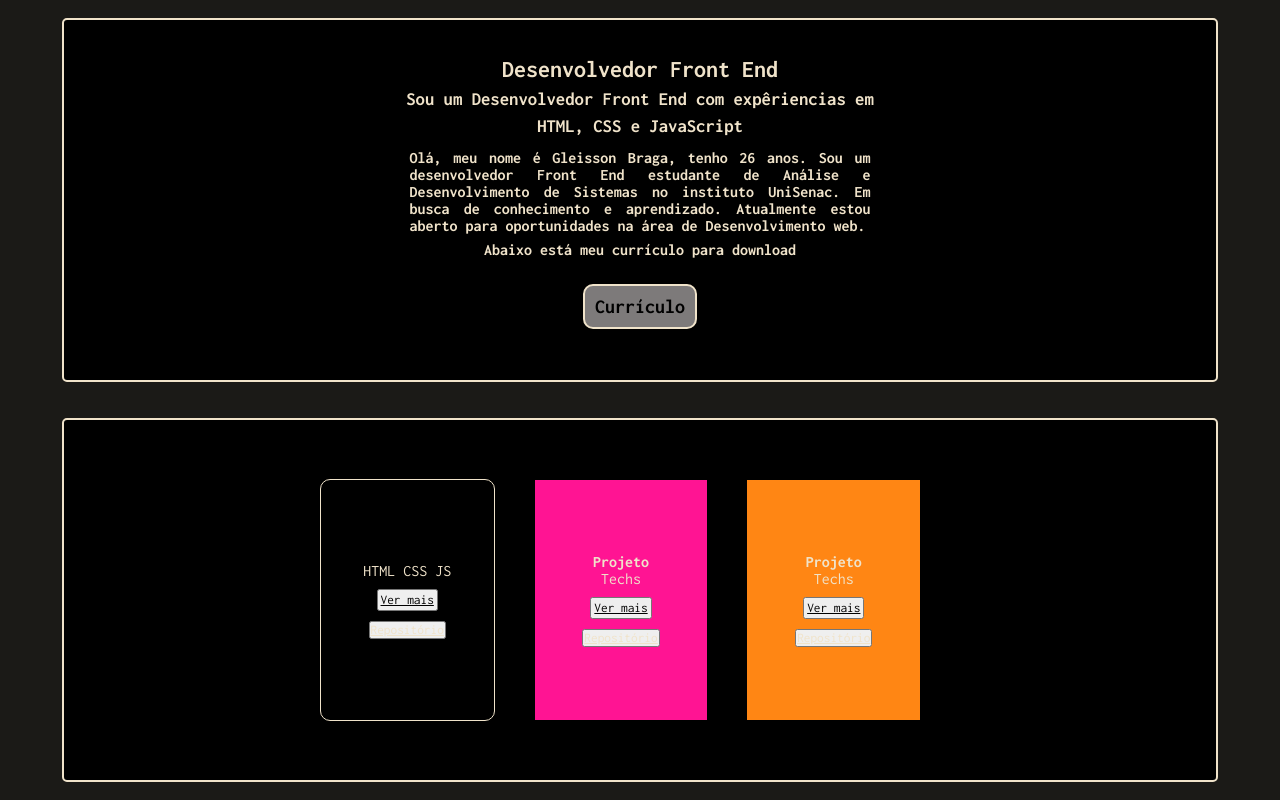
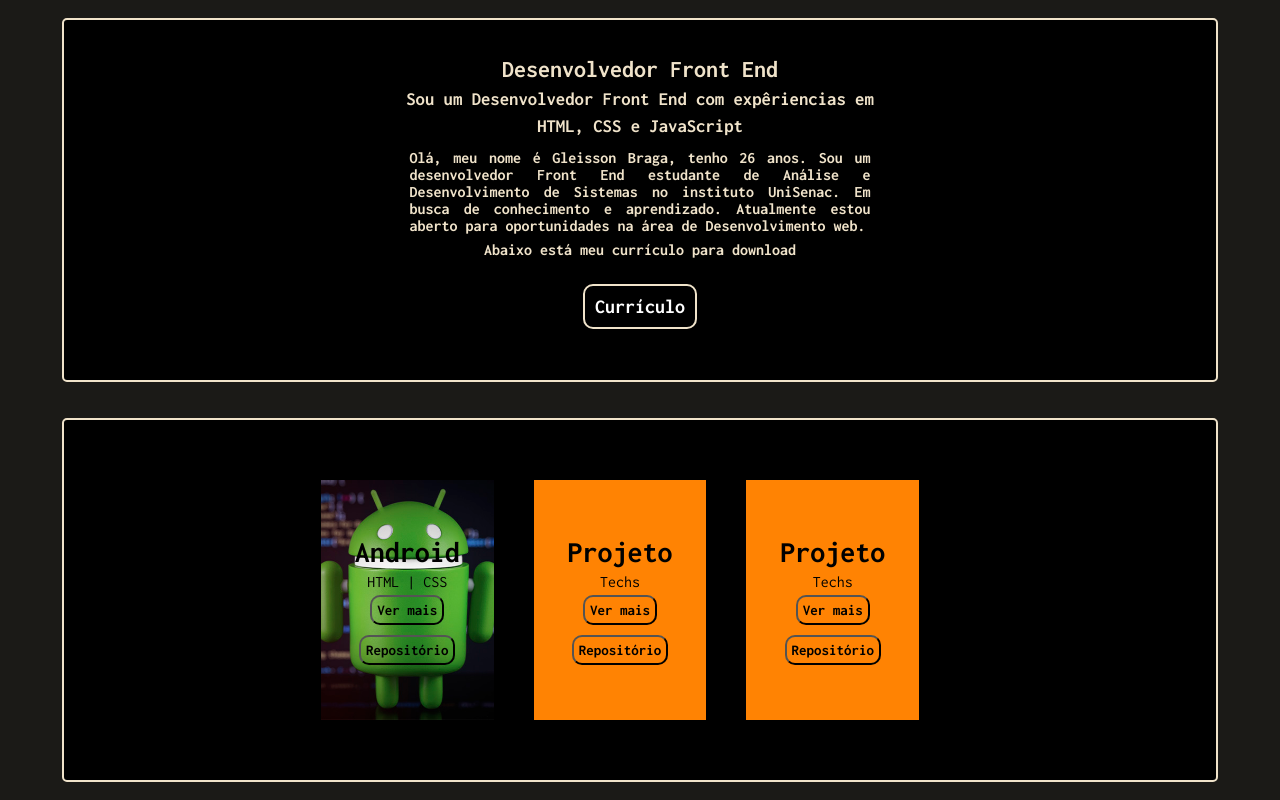
Before and after one commit to gleissonbraga/portfolio, a plain HTML site: page index.html in a window 1280 px wide. Shown: the part 860-1660 px from the top of the page. Drawn offline with Linux system fonts and the light colour scheme.

Commit message:
Adição do Projeto Android

```diff
--- a/index.html
+++ b/index.html
@@ -97,21 +97,22 @@
     <section class="projects">
         <div class="project-content">
             <div class="project-um">
-                <p>HTML CSS JS</p>
-                <button class="link-project"><a href="" target="_blank">Ver mais</a></button>
-                <button class="Repositório"><a href="" target="_blank">Repositório</a></button>
+                <h4>Android</h4>
+                <p>HTML | CSS</p>
+                <button class="link-project"><a href="https://gleissonbm.github.io/projeto-android/" target="_blank">Ver mais</a></button>
+                <button class="repositório"><a href="https://github.com/Gleissonbm/projeto-android" target="_blank">Repositório</a></button>
             </div>
             <div class="project-dois">
                 <h4>Projeto</h4>
                 <p>Techs</p>
                 <button class="link-project"><a href="" target="_blank">Ver mais</a></button>
-                <button class="Repositório"><a href="" target="_blank">Repositório</a></button>
+                <button class="repositório"><a href="" target="_blank">Repositório</a></button>
             </div>
             <div class="project-tres">
                 <h4>Projeto</h4>
                 <p>Techs</p>
                 <button class="link-project"><a href="" target="_blank">Ver mais</a></button>
-                <button class="Repositório"><a href="" target="_blank">Repositório</a></button>
+                <button class="repositório"><a href="" target="_blank">Repositório</a></button>
             </div>
         </div>
     </section>
--- a/style.css
+++ b/style.css
@@ -270,13 +270,13 @@ header li {
     padding: 10px;
     border-radius: 10px;
     border: solid 2px var(--cor05);
-    background-color: rgba(204, 200, 200, 0.61);
+    background-color: transparent;
 
 }
 
 .button-cta button a {
     text-decoration: none;
-    color: #000;
+    color: white;
     font-size: 20px;
     font-weight: bold;
 }
@@ -342,23 +342,38 @@ header li {
 .project-um {
     height: 30vh;
     width: 15%;
-    background-image: url(imagens/kenzie_blog_como-aprender-a-programar.webp);
+
+    background-image: url(imagens/android-11-go.jpg);
     background-size: cover;
     background-position: top center;
+
     display: flex;
     justify-content: center;
     align-items: center;
     flex-direction: column;
     margin-right: 40px;
 
-    border-radius: 10px;
-    border: solid 1px var(--cor05);
+
+
+}
+
+.project-um h4 {
+    margin: 5px 0px;
+    color: black;
+    font-size: 30px;
+}
+
+.project-um p {
+    color: black;
 }
 
 .project-dois {
     height: 30vh;
     width: 15%;
-    background-color: #ff1493;
+
+    background-color: #FF8303;
+    background-size: cover;
+    background-position: top center;
 
     display: flex;
     justify-content: center;
@@ -367,11 +382,24 @@ header li {
     margin-right: 40px;
 }
 
+.project-dois h4 {
+    margin: 5px 0px;
+    color: black;
+    font-size: 30px;
+}
+
+.project-dois p {
+    color: black;
+}
+
 .project-tres {
 
     height: 30vh;
     width: 15%;
-    background-color: #ff8614;
+
+    background-color: #FF8303;
+    background-size: cover;
+    background-position: top center;
 
     display: flex;
     justify-content: center;
@@ -380,11 +408,53 @@ header li {
     margin-right: 40px;
 }
 
+.project-tres h4 {
+    margin: 5px 0px;
+    color: black;
+    font-size: 30px;
+}
+
+.project-tres p {
+    color: black;
+}
+
 .link-project {
     padding: 2px;
-    margin: 10px;
+    margin: 5px;
+    background-color: transparent;
+    font-size: 15px;
+    border-radius: 10px;
+    padding: 5px 5px;
 }
 
 .link-project a {
-    color: #000;
+    text-decoration: none;
+    font-weight: bold;
+    color: black;
 }
+
+.link-project a:hover {
+    color: var(--cor04);
+    text-decoration: underline;
+}
+
+
+.repositório {
+    padding: 2px;
+    margin: 5px;
+    background-color: transparent;
+    font-size: 15px;
+    border-radius: 10px;
+    padding: 5px 5px;
+}
+
+.repositório a {
+    text-decoration: none;
+    font-weight: bold;
+    color: black;
+}
+
+.repositório a:hover {
+    color: var(--cor04);
+    text-decoration: underline;
+}
```
Also changed, not shown: imagens/android-11-go.jpg (added).
